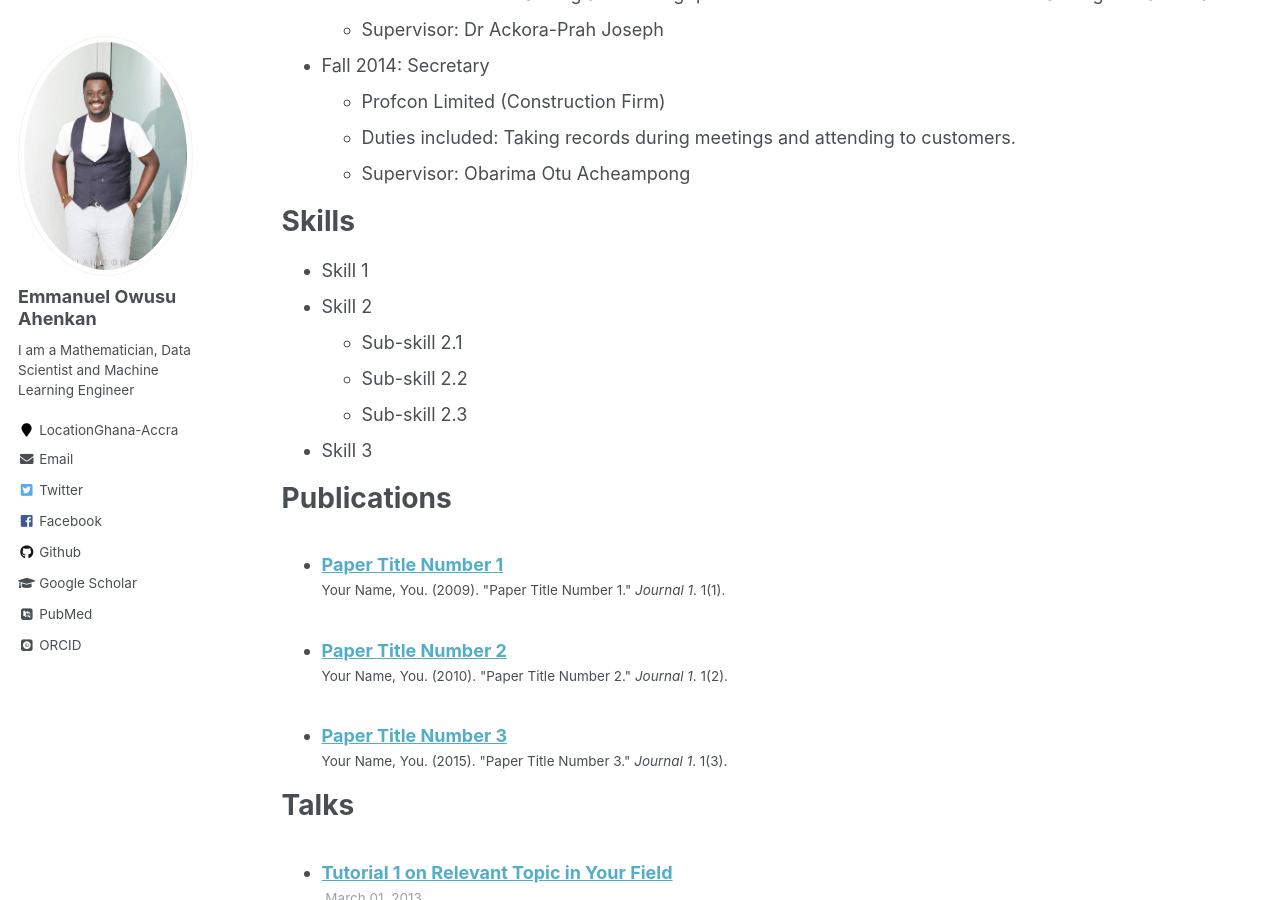
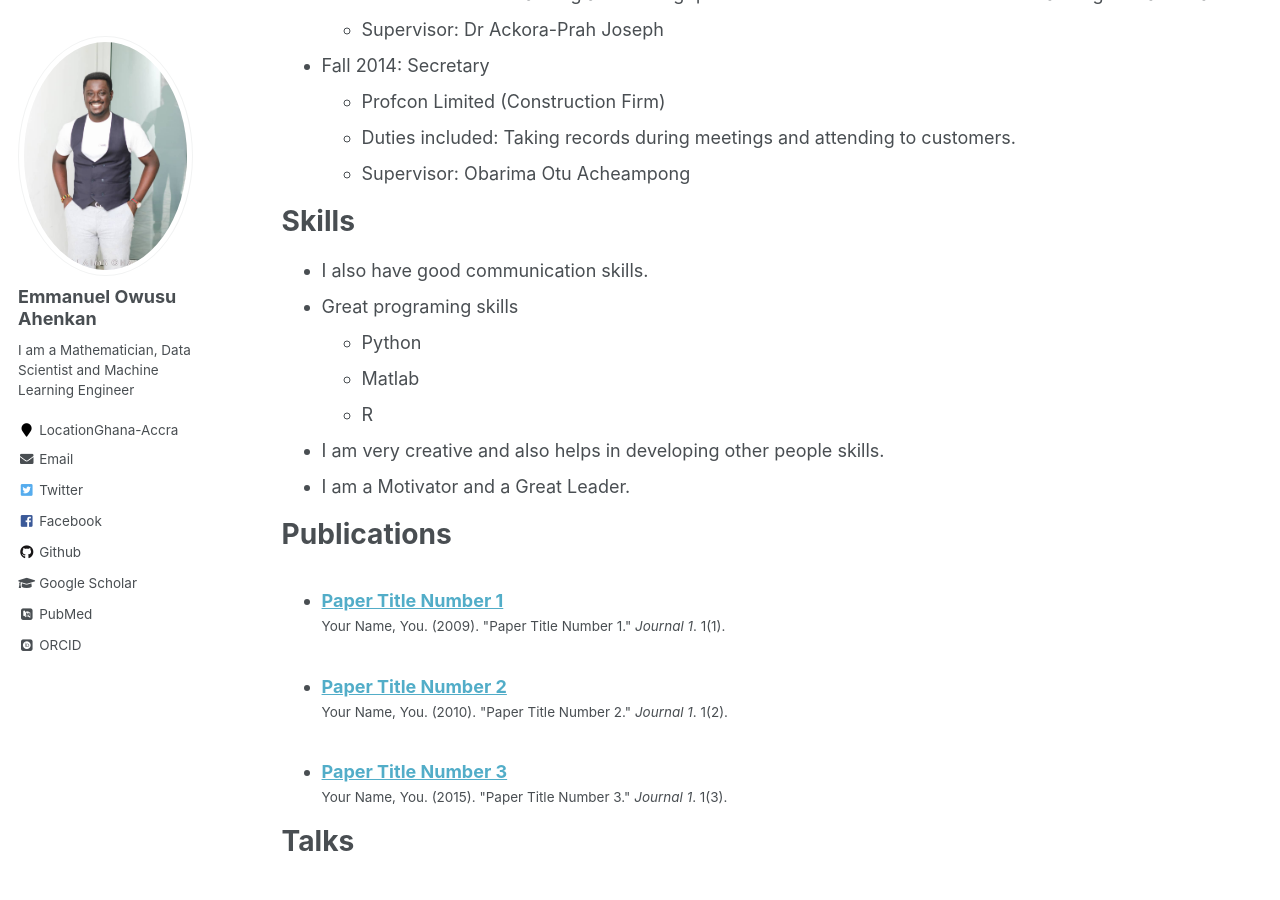
Before and after one commit to EmmanuelOwusu/EmmanuelOwusu.github.io, a Jekyll site: the page built from _pages/cv.md, in a window 1280 px wide and 900 px high, scrolled down 473 px. Built offline with Jekyll 4.4.1, drawn with Linux system fonts in a browser that asks for light colours; some web fonts are replaced.

Commit message:
Skills first edit
Skills first edit

```diff
--- a/_pages/cv.md
+++ b/_pages/cv.md
@@ -29,12 +29,13 @@ Work experience
 
 Skills
 ======
-* Skill 1
-* Skill 2
-  * Sub-skill 2.1
-  * Sub-skill 2.2
-  * Sub-skill 2.3
-* Skill 3
+* I also have good communication skills.
+* Great programing skills
+  * Python
+  * Matlab
+  * R
+* I am very creative and also helps in developing other people skills.
+* I am a Motivator and a Great Leader.
 
 Publications
 ======
```
